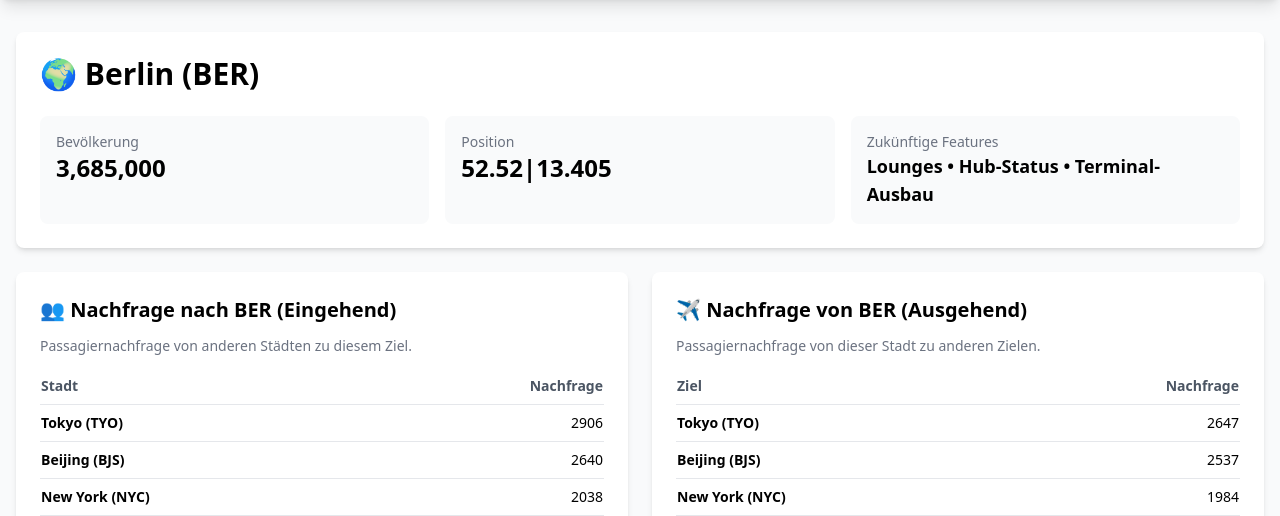
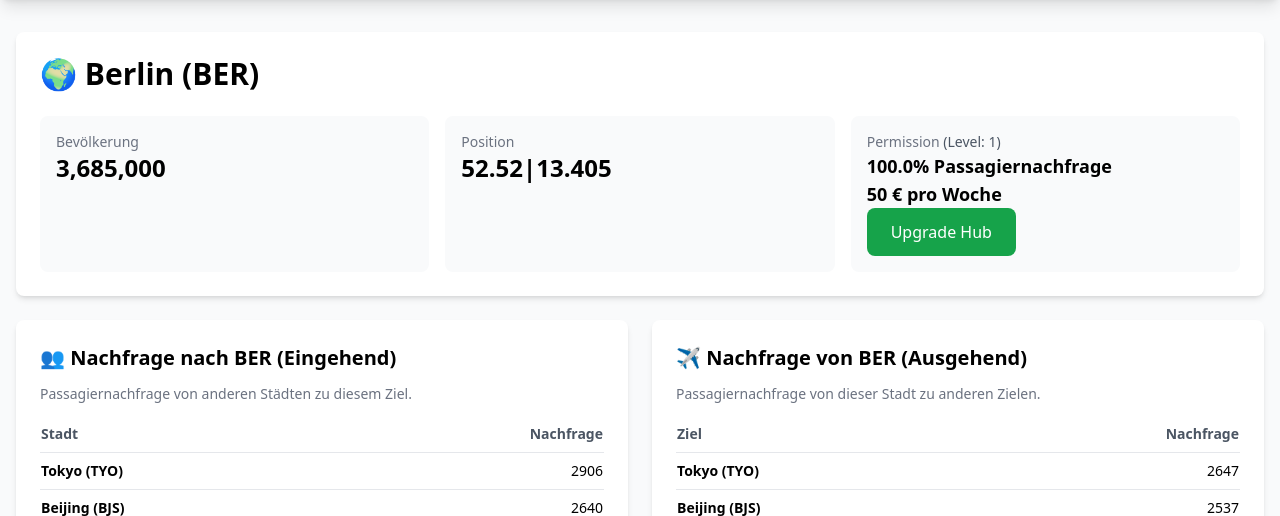
Before and after one commit to MEGADragon20/Flight, a Flask app: a page that uses templates/view_city.html in a window 1280 px wide. Shown: the part 136-652 px from the top of the page. Run offline with Flask 3, Linux system fonts and the light colour scheme; some libraries are stand-ins or nearby versions.

Commit message:
Hub upgrade button

```diff
--- a/main.py
+++ b/main.py
@@ -506,10 +506,16 @@ class AirlineManager:
 
         for flight in self.flights:
             total_revenue += flight.calculate_revenue()
-            total_cost += flight.calculate_cost()
+            total_cost += flight.calculate_fixed_cost() + flight.calculate_variable_cost()
             flight.plane.current_city = flight.destination
-        maintenance = self.calculate_maintenance()
+
+        maintenance = self.calculate_weekly_maintenance()
+        hub_weekly_cost = 0
+        for hub in self.hubs:
+            hub_weekly_cost += hub.weekly_cost
+
         total_cost += maintenance
+        total_cost += hub_weekly_cost
         total_profit = total_revenue - total_cost
 
         self.money += total_profit
--- a/routes.py
+++ b/routes.py
@@ -84,9 +84,10 @@ def create_app():
     def view_city(city_name):
         manager = get_manager()
         city = manager.find_city(city_name)
+        hub = manager.get_hub_in_city(city)
         if not city:
             return render_template("cities.html", manager=manager, error="Stadt nicht gefunden.")
-        return render_template("view_city.html", manager=manager, city=city)
+        return render_template("view_city.html", manager=manager, city=city, hub=hub)
 
     @app.route('/upgrade_hub/<city_short>', methods=['POST'])
     def upgrade_hub(city_short):
--- a/templates/view_city.html
+++ b/templates/view_city.html
@@ -25,10 +25,29 @@
         </div>
 
         <div class="p-4 bg-gray-50 rounded-lg">
-            <div class="text-sm text-gray-500">Zukünftige Features</div>
-            <div class="text-lg font-semibold">
-                Lounges • Hub-Status • Terminal-Ausbau
-            </div>
+            {% if hub%}
+                <div class="text-sm text-gray-500">
+                    {{ hub.name }} <span class="text-gray-600">(Level: {{ hub.level}})</span>
+                </div>
+                <div class="text-lg font-semibold">
+                    {{ hub.passenger_bonus*100 }}% Passagiernachfrage <br>
+                    {{ hub.weekly_cost }} € pro Woche
+                </div>
+                <form method="POST" action="{{ url_for('upgrade_hub', city_short = city.short) }}">
+                    <button type="submit" class="bg-green-600 text-white px-6 py-3 rounded-lg hover:bg-green-700 transition">
+                        Upgrade Hub
+                    </button>
+                </form>
+            {% else %}
+                <div class="text-sm text-gray-500">
+                    No Presence
+                </div>
+                <form method="POST" action="{{ url_for('upgrade_hub', city_short = city.short) }}">
+                    <button type="submit" class="bg-green-600 text-white px-6 py-3 rounded-lg hover:bg-green-700 transition">
+                        Build Hub
+                    </button>
+                </form>
+            {% endif %}
         </div>
     </div>
 </div>
```
